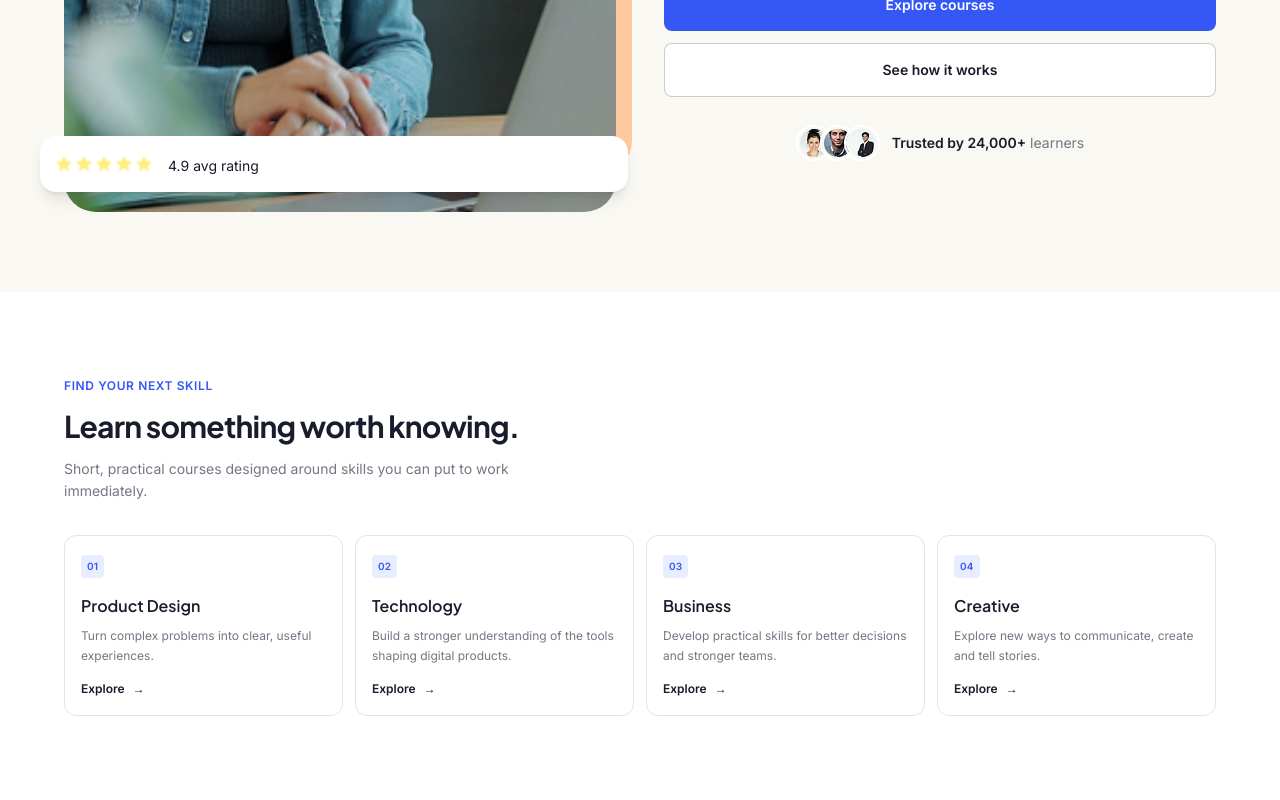
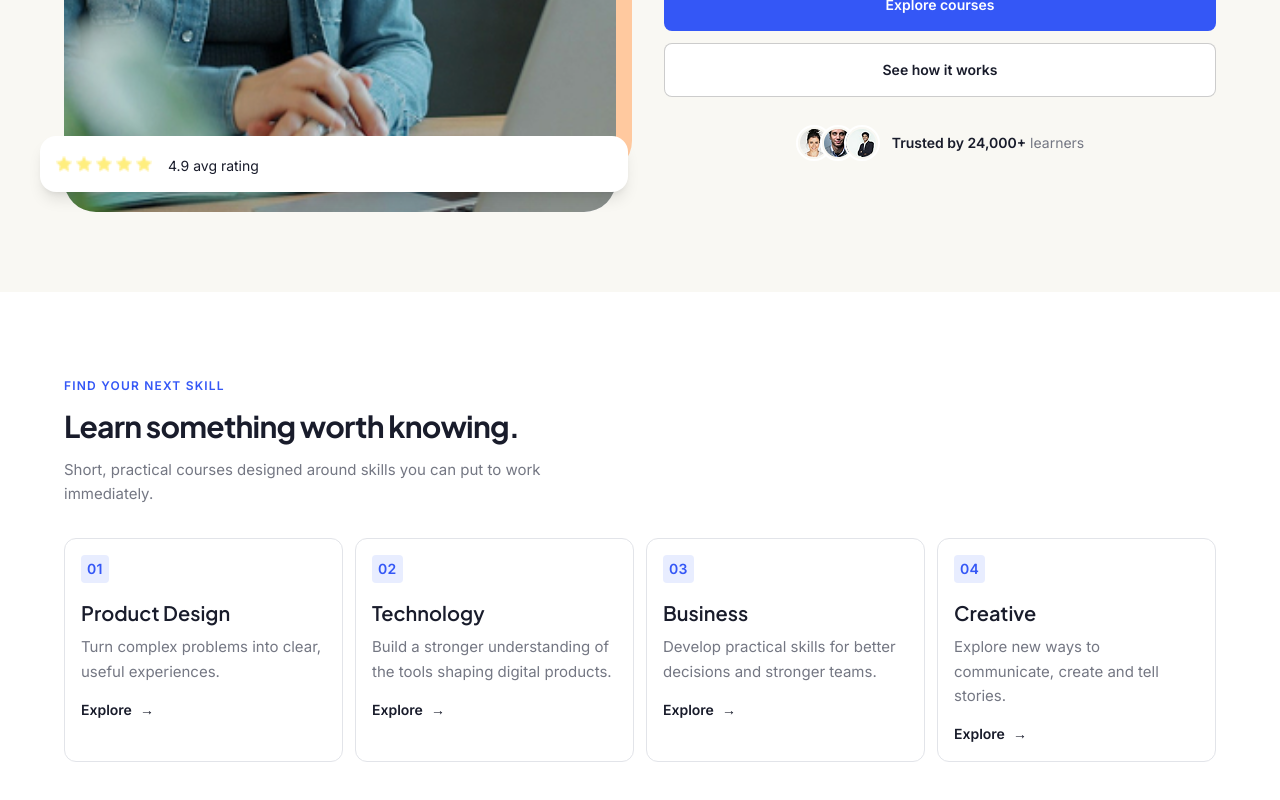
Before and after one commit to Edmon-Nascimento/buzzvel-fe-test, a Next.js app: page / in a window 1280 px wide. Shown: the part 622-1422 px from the top of the page. Built offline with nearby package versions, Linux system fonts and the light colour scheme.

Commit message:
feat: categories section

```diff
--- a/src/components/sections/Categories.tsx
+++ b/src/components/sections/Categories.tsx
@@ -1,5 +1,3 @@
-
-
 const categories = [
   {
     number: "01",
@@ -40,15 +38,15 @@ export function Categories() {
       <div className="mx-auto max-w-7xl">
         {/* Section introduction */}
         <div className="mb-8">
-          <span className="text-xs font-semibold uppercase tracking-wider text-[#3457f6]">
+          <span className="text-xs font-semibold uppercase tracking-widest text-[#3457f6]">
             Find your next skill
           </span>
 
-          <h2 className="mt-3 max-w-lg font-[family-name:var(--font-jakarta)] text-2xl font-bold leading-tight tracking-tight text-[#191c2b] sm:text-3xl">
+          <h2 className="mt-3 max-w-lg font-(family-name:--font-jakarta) text-3xl font-bold leading-tight tracking-tight text-[#191c2b] sm:text-3xl">
             Learn something worth knowing.
           </h2>
 
-          <p className="mt-3 max-w-lg text-sm leading-relaxed text-[#747783]">
+          <p className="mt-3 max-w-lg text-[15px] leading-relaxed text-[#747783]">
             Short, practical courses designed around skills you can put to work immediately.
           </p>
         </div>
@@ -60,21 +58,21 @@ export function Categories() {
               key={category.number}
               className="rounded-xl border border-[#e2e4e9] p-4 transition-colors hover:border-[#3457f6]"
             >
-              <span className="inline-flex rounded bg-[#e8edff] px-1.5 py-1 text-[10px] font-semibold tracking-wide text-[#3457f6]">
+              <span className="inline-flex rounded bg-[#e8edff] px-1.5 py-1 text-sm font-semibold tracking-wide text-[#3457f6]">
                 {category.number}
               </span>
 
-              <h3 className="mt-4 font-[family-name:var(--font-jakarta)] text-base font-semibold text-[#191c2b]">
+              <h3 className="mt-4 font-(family-name:--font-jakarta) text-xl font-semibold text-[#191c2b]">
                 {category.title}
               </h3>
 
-              <p className="mt-2 text-xs leading-relaxed text-[#747783]">
+              <p className="mt-2 text-[15px] leading-relaxed text-[#747783]">
                 {category.description}
               </p>
 
               <a
                 href={category.href}
-                className="mt-4 inline-flex items-center gap-2 text-xs font-semibold text-[#191c2b] transition-colors hover:text-[#3457f6] focus-visible:outline-2 focus-visible:outline-offset-4 focus-visible:outline-[#3457f6]"
+                className="mt-4 inline-flex items-center gap-2 text-sm font-semibold text-[#191c2b] transition-colors hover:text-[#3457f6] focus-visible:outline-2 focus-visible:outline-offset-4 focus-visible:outline-[#3457f6]"
               >
                 Explore
                 <span aria-hidden="true">→</span>
```
